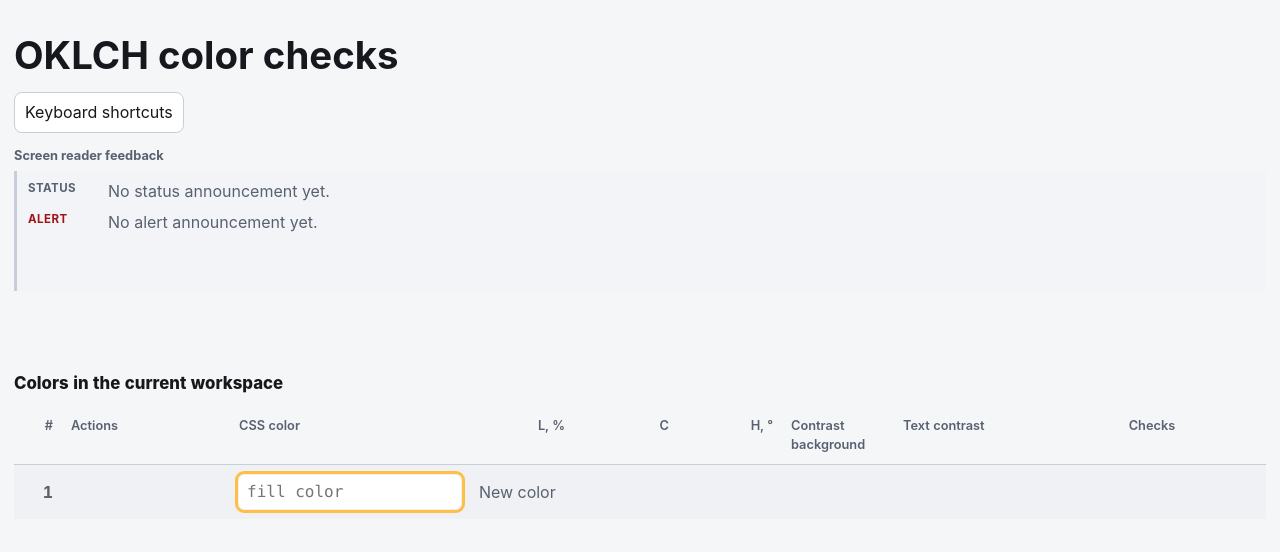
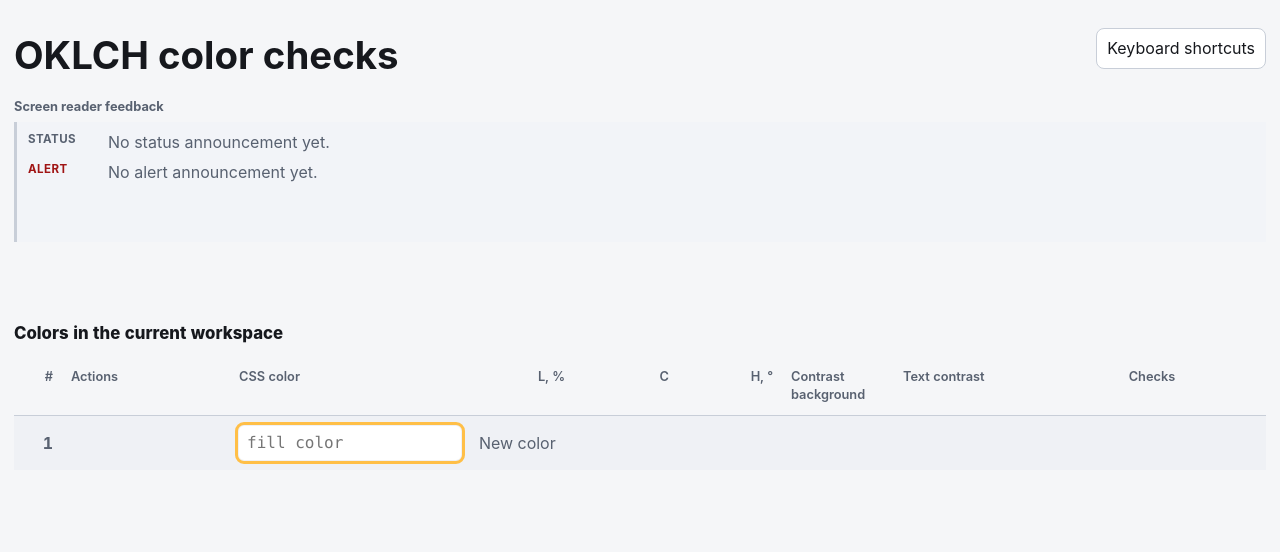
Before and after one commit to arestov/oklch-table, a Svelte app: page / in a window 1280 px wide. Shown: the top 552 px of the page. Built offline with nearby package versions, Linux system fonts and the light colour scheme.

Commit message:
feat(workspace): pin shortcut help trigger

```diff
--- a/src/App.svelte
+++ b/src/App.svelte
@@ -189,7 +189,12 @@ onMount(() => {
   data-column-jump-needs-row={columnJumpNeedsRow ? "true" : "false"}
 >
   <h1 id="page-title">OKLCH color checks</h1>
-  <button bind:this={shortcutHelpTrigger} type="button" popovertarget="shortcut-help">
+  <button
+    bind:this={shortcutHelpTrigger}
+    class="shortcut-help-trigger"
+    type="button"
+    popovertarget="shortcut-help"
+  >
     Keyboard shortcuts
   </button>
   <ShortcutHelpPopover trigger={shortcutHelpTrigger} />
@@ -232,8 +237,15 @@ onMount(() => {
 
 <style>
 .workspace {
+  position: relative;
   width: min(1500px, calc(100% - 28px));
   margin: 28px auto 72px;
+}
+
+.shortcut-help-trigger {
+  position: absolute;
+  top: 0;
+  right: 0;
 }
 
 .workspace > h1 {
```
Also changed, not shown: 1 other file (tests, documents, lock files or other folders).
